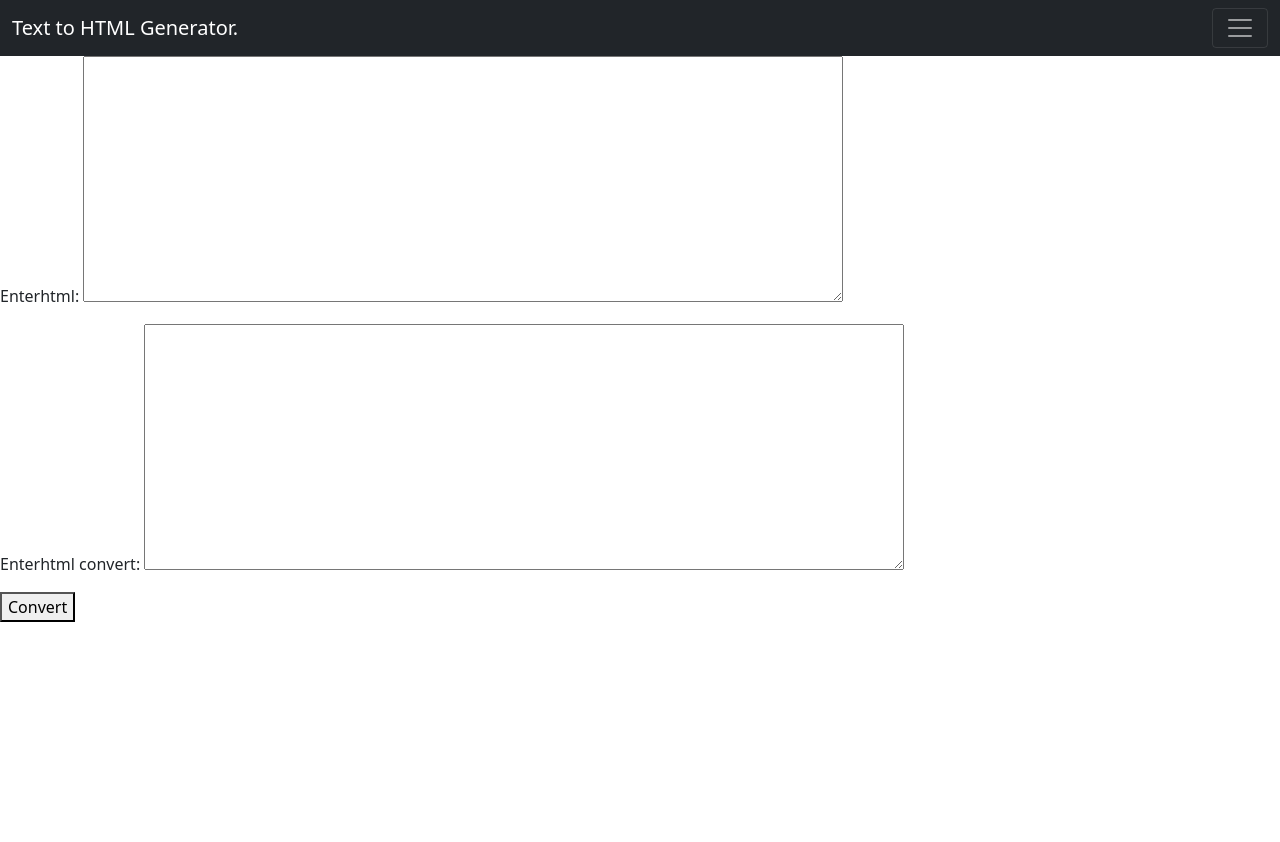
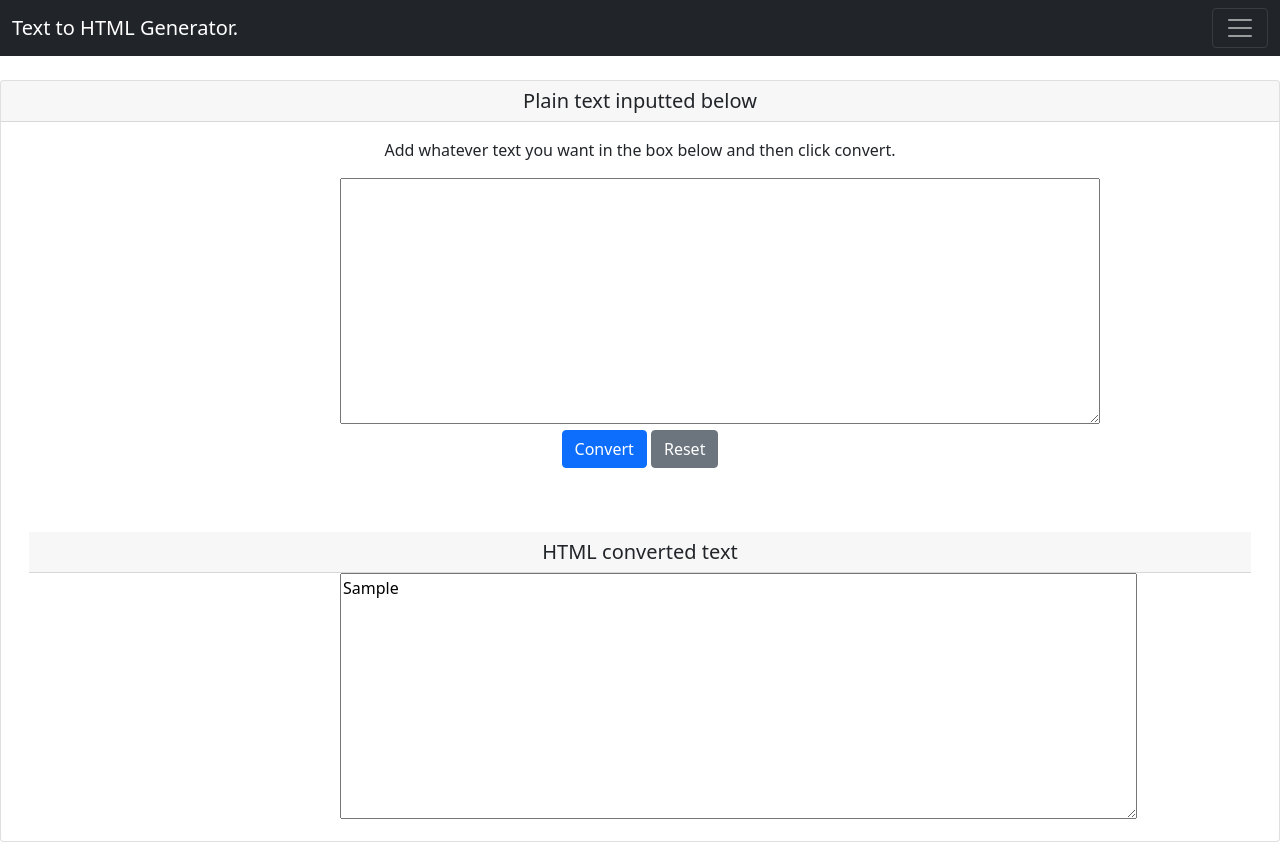
Before and after one commit to seanjan10/Text_To_HTML, a Django app: template Text_To_HTML_New/HTML_Generator/templates/generator.html in a window 1280 px wide. Before the commit the page ends 622 px from the top, so only its background shows below. Run offline with Django 4.2, Linux system fonts and the light colour scheme; tables that the repository leaves empty hold one stand-in row (values such as "Sample post"); the template is opened without the code that fills it: values that come from a table or form of the project are taken from there, most other values are stand-ins (such as "Sample title", 1, 10 or a date in 2020); some libraries are stand-ins or nearby versions.

Commit message:
Update generator.html

```diff
--- a/Text_To_HTML_New/HTML_Generator/templates/generator.html
+++ b/Text_To_HTML_New/HTML_Generator/templates/generator.html
@@ -9,6 +9,13 @@
     <link href="https://cdn.jsdelivr.net/npm/bootstrap@5.1.3/dist/css/bootstrap.min.css" rel="stylesheet" integrity="sha384-1BmE4kWBq78iYhFldvKuhfTAU6auU8tT94WrHftjDbrCEXSU1oBoqyl2QvZ6jIW3" crossorigin="anonymous">
 
     <title>Text to HTML Generator.</title>
+
+	<style type="text/css">
+	.main{
+
+	}
+
+	</style>
   </head>
   <body>
     <nav class="navbar navbar-dark bg-dark">
@@ -31,27 +38,67 @@
           </nav>
 
 
+		<!-- Text and HTML component -->
+		<form method="post" action ="/HTML_Generator/">
+
+		<br>
+			<div>
+				<div class="card">
+					<h5 class ="card-header" style="text-align:center"> Plain text inputted below </h5>
+							<div class="card-body">
+								<div class="container-fluid">
+
+									<p style="text-align:center">
+									Add whatever text you want in the box below and then click convert.
+
+									</p>
+                  <div style="width:600px; margin:0 auto;">
+									{% csrf_token%}
+                  {{form.enterHTML}}
+                  </div>
+									<!--<textarea id="oldText" name="oldText" rows="6" cols="36" spellcheck="false">{% csrf_token %}
+									  {{form.as_p}}</textarea>
+                  -->
 
 
-        <form method="post" action ="/HTML_Generator/">
-          {% csrf_token %}
-          {{form.as_p}}
-          <button type="submit", name="save">Convert</button>
-      </form>
+									<p style="text-align:center">
+										<button type="submit", name="save", class="btn btn-primary">Convert</button>
+										<button type="reset", value="reset" class="btn btn-secondary">Reset</button>
+									</p>
+
+								<br>
+								<br>
+
+								<h5 class ="card-header" style="text-align:center"> HTML converted text </h5>
+									<!--<textarea id="newText" name="newText" rows="6" cols="36" spellcheck="false">{{convertedString}}</textarea> -->
+                  <div style="width:600px; margin:0 auto;">
+                  <!--{{form.enterHTML_Convert}} -->
+                  <textarea id="newText" name="newText" rows="10" cols="84" spellcheck="false">{{convertedString}}</textarea>
+                  </div>
+
+
+
+								</div>
+							</div>
+        </form>
 
       <script src="//js.nicedit.com/nicEdit-latest.js" type="text/javascript"></script>
-      <script type="text/javascript">bkLib.onDomLoaded(nicEditors.allTextAreas); </script>
-      <!--<script type="text/javascript">bkLib.onDomLoaded(nicEditors.findEditor('id_enterHTML'));</script> -->
-
+      <!--<script type="text/javascript">bkLib.onDomLoaded(nicEditors.allTextAreas); </script> -->
+      <!--<script type="text/javascript">bkLib.onDomLoaded(nicEditors.findEditor("{{form.enterHTML.id_for_label}}"));</script> -->
+      <script type="text/javascript">
+        bkLib.onDomLoaded(function() {
+          new nicEditor().panelInstance('{{form.enterHTML.id_for_label}}');
+        });
+      </script>
     <!-- Optional JavaScript; choose one of the two! -->
 
     <!-- Option 1: Bootstrap Bundle with Popper -->
     <script src="https://cdn.jsdelivr.net/npm/bootstrap@5.1.3/dist/js/bootstrap.bundle.min.js" integrity="sha384-ka7Sk0Gln4gmtz2MlQnikT1wXgYsOg+OMhuP+IlRH9sENBO0LRn5q+8nbTov4+1p" crossorigin="anonymous"></script>
 
     <!-- Option 2: Separate Popper and Bootstrap JS -->
-    <!--
-    <script src="https://cdn.jsdelivr.net/npm/@popperjs/core@2.10.2/dist/umd/popper.min.js" integrity="sha384-7+zCNj/IqJ95wo16oMtfsKbZ9ccEh31eOz1HGyDuCQ6wgnyJNSYdrPa03rtR1zdB" crossorigin="anonymous"></script>
-    <script src="https://cdn.jsdelivr.net/npm/bootstrap@5.1.3/dist/js/bootstrap.min.js" integrity="sha384-QJHtvGhmr9XOIpI6YVutG+2QOK9T+ZnN4kzFN1RtK3zEFEIsxhlmWl5/YESvpZ13" crossorigin="anonymous"></script>
-    -->
+	<script src="https://code.jquery.com/jquery-3.3.1.slim.min.js" integrity="sha384-q8i/X+965DzO0rT7abK41JStQIAqVgRVzpbzo5smXKp4YfRvH+8abtTE1Pi6jizo" crossorigin="anonymous"></script>
+	<script src="https://cdn.jsdelivr.net/npm/popper.js@1.14.7/dist/umd/popper.min.js" integrity="sha384-UO2eT0CpHqdSJQ6hJty5KVphtPhzWj9WO1clHTMGa3JDZwrnQq4sF86dIHNDz0W1" crossorigin="anonymous"></script>
+	<script src="https://cdn.jsdelivr.net/npm/bootstrap@4.3.1/dist/js/bootstrap.min.js" integrity="sha384-JjSmVgyd0p3pXB1rRibZUAYoIIy6OrQ6VrjIEaFf/nJGzIxFDsf4x0xIM+B07jRM" crossorigin="anonymous"></script>
+
   </body>
 </html>
```
